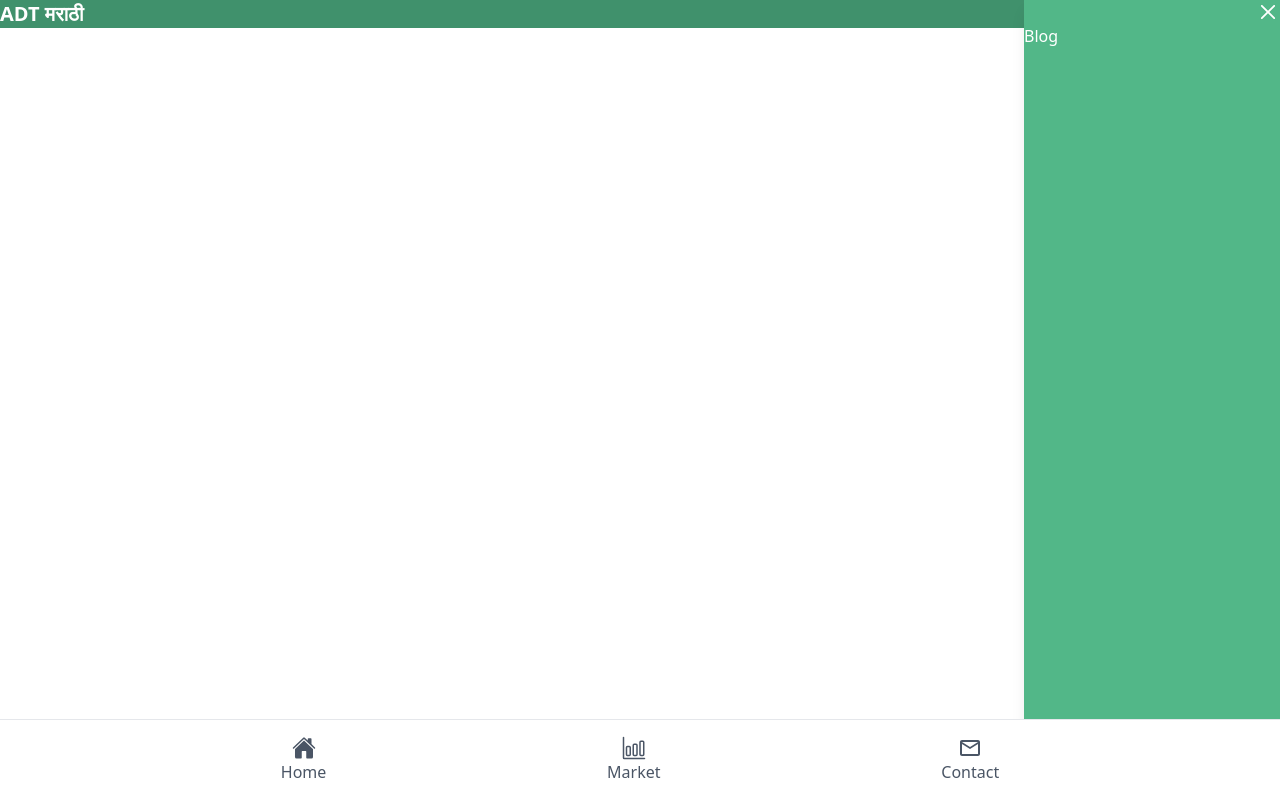
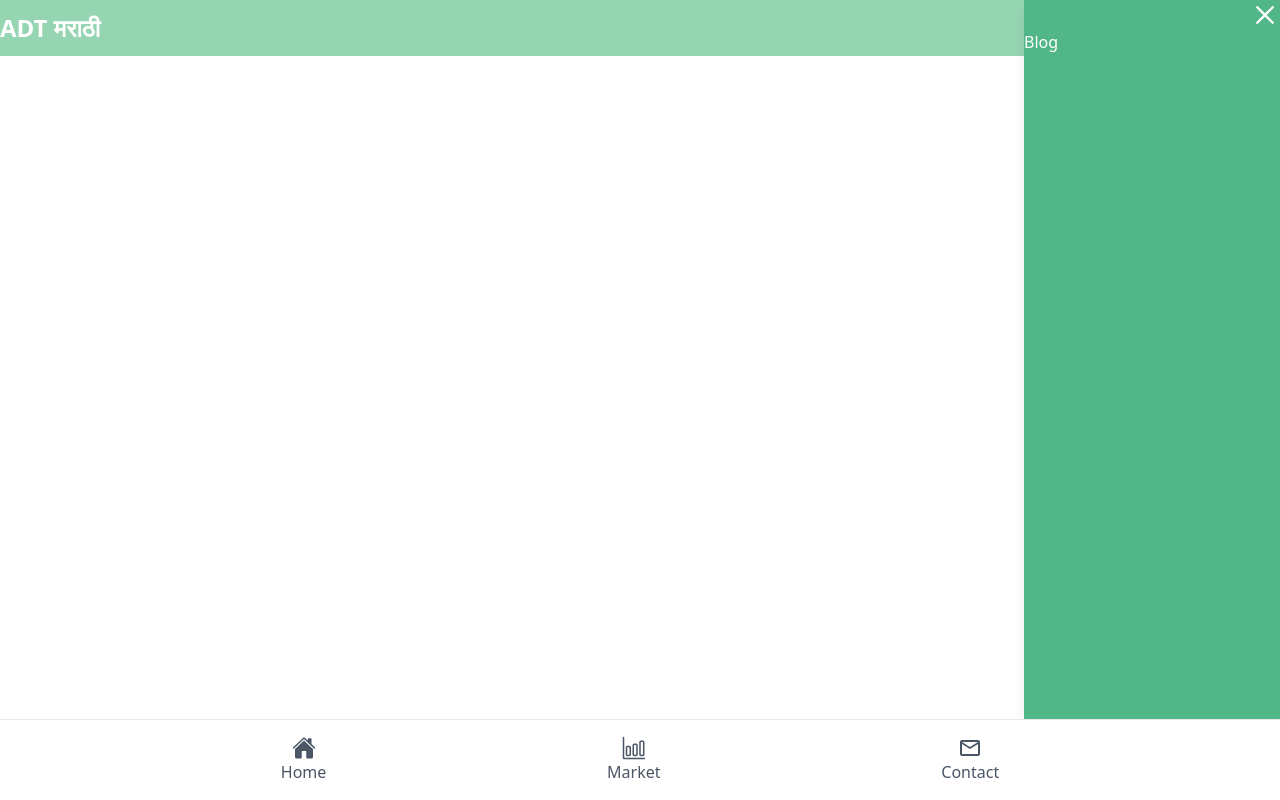
Before and after one commit to AKashT1729/ADTmarathi-frontend, a React (Vite) app: page / in a window 1280 px wide. Both pictures are taken after a click on the button 1272 px from the left and 14 px from the top of the page. Built offline with nearby package versions, Linux system fonts and the light colour scheme.

Commit message:
Add BlogCards component and update Navbar styles for improved layout and accessibility

```diff
--- /dev/null
+++ b/src/components/BlogCards.jsx
@@ -0,0 +1,9 @@
+import React from 'react'
+
+const BlogCards = () => {
+  return (
+    <div>BlogCards</div>
+  )
+}
+
+export default BlogCards
--- a/src/components/Navbar.jsx
+++ b/src/components/Navbar.jsx
@@ -16,20 +16,20 @@ const Navbar = () => {
 
   return (
     <div>
-      <nav className="flex flex-wrap justify-between items-center p-4" style={{ backgroundColor: '#40916c', color: 'white' }}>
-        <div className="text-xl font-bold">ADT मराठी</div>
-        <div className="flex gap-x-4 mt-2 sm:mt-0">
+      <nav className="flex flex-wrap justify-between items-center p-4 h-14" style={{ backgroundColor: '#95d5b2', color: 'white' }}>
+        <div className="text-2xl font-bold ">ADT मराठी</div>
+        <div className="flex gap-x-6 mt-2 sm:mt-0">
           <button
             className="font-bold py-2 w-full sm:w-auto flex items-center space-x-1 cursor-pointer"
             onClick={handlePlayPause}
           >
-            {isPlaying ? <CgPlayPauseO /> : <CgPlayButtonO />}
+            {isPlaying ? <CgPlayPauseO className="text-3xl" /> : <CgPlayButtonO className="text-3xl" />}
           </button>
           <button
-            className="text-white font-bold  py-2 px-4 rounded w-full sm:w-auto flex items-center space-x-2 cursor-pointer"
+            className="text-white font-bold py-2 px-4 rounded w-full sm:w-auto flex items-center space-x-2 cursor-pointer"
             onClick={toggleSidebar}
           >
-            <RxHamburgerMenu />
+            <RxHamburgerMenu className="text-3xl" />
           </button>
         </div>
       </nav>
@@ -40,10 +40,10 @@ const Navbar = () => {
           {/* Close Button */}
           <div className="flex justify-end p-4">
             <button
-              className="text-white text-2xl"
+              className="text-white"
               onClick={toggleSidebar}
             >
-              <RxCross2 />
+              <RxCross2 className="text-3xl" />
             </button>
           </div>
 
```
